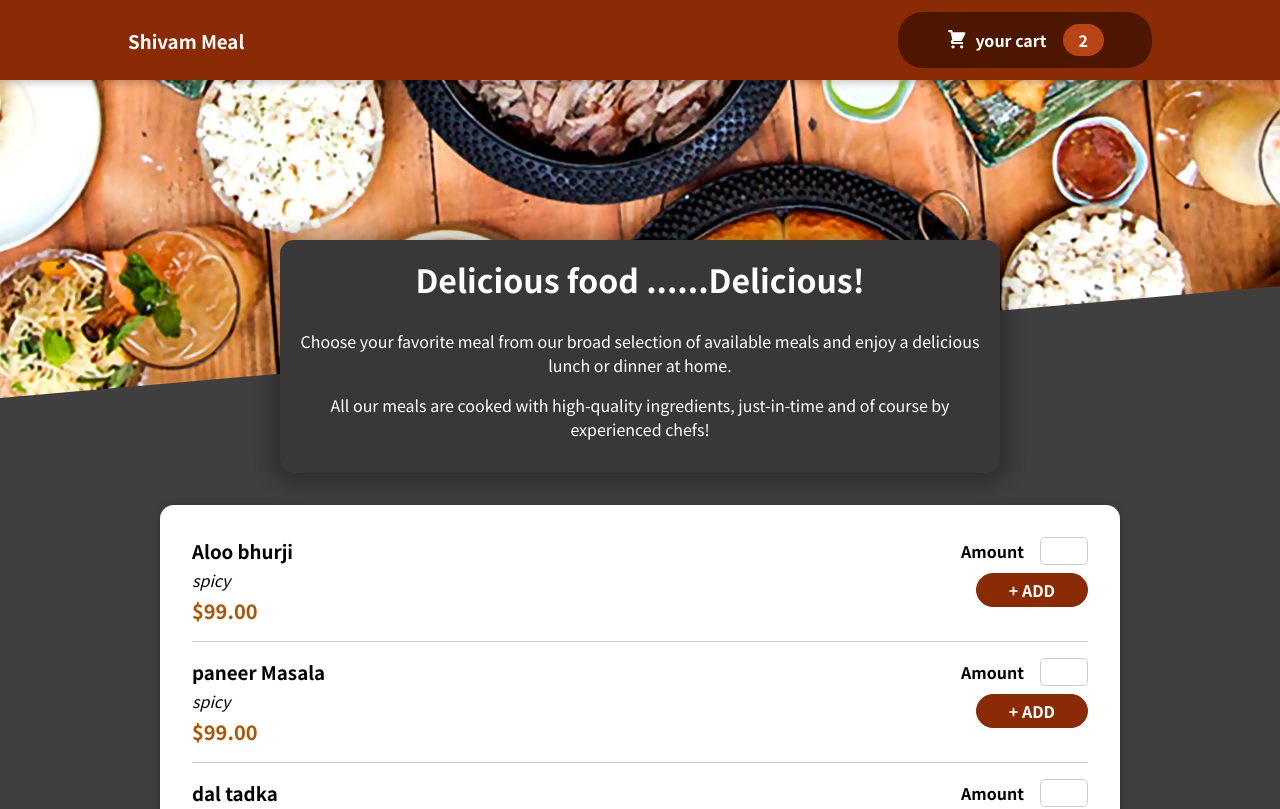
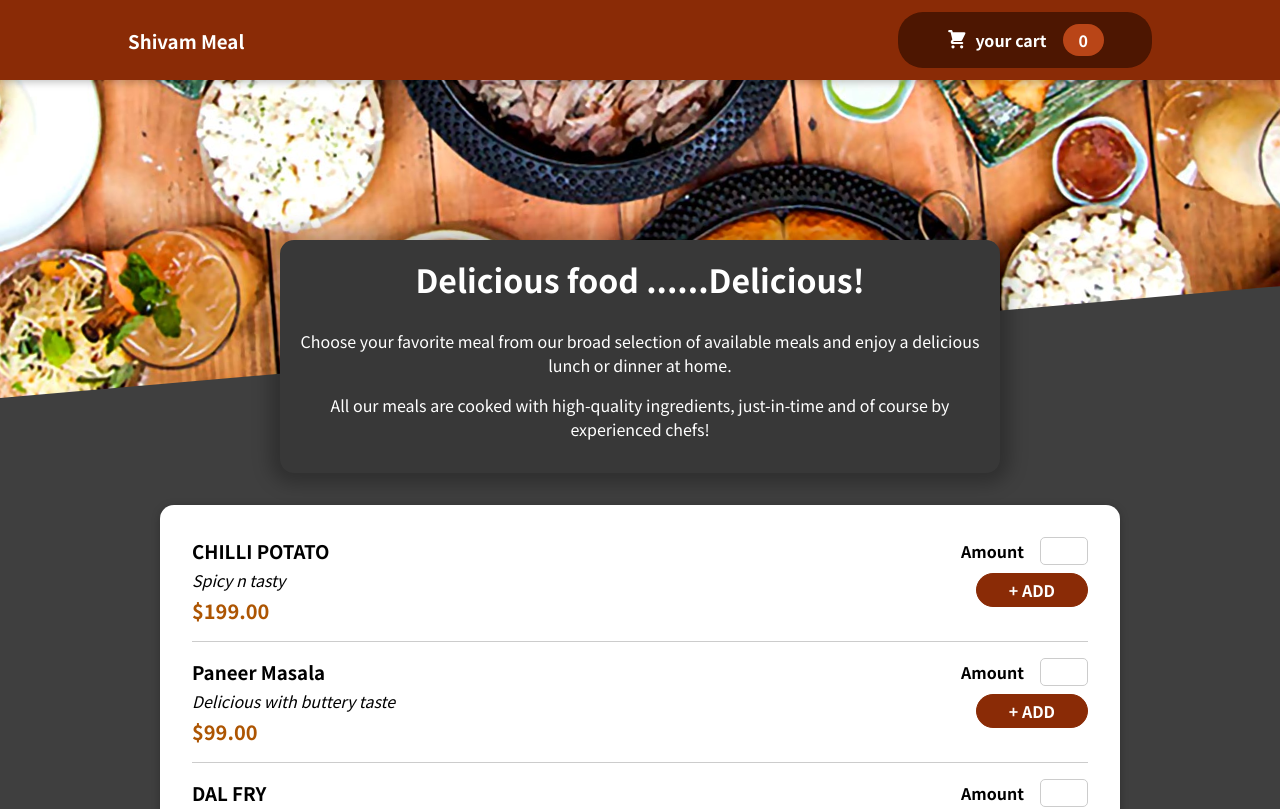
Before and after one commit to shivam5676/foodorderapp, a React (Create React App) app: page / in a window 1280 px wide. Shown: the top 809 px of the page. Built offline with nearby package versions, Linux system fonts and the light colour scheme.

Commit message:
Cart context added

```diff
--- a/src/App.js
+++ b/src/App.js
@@ -1,24 +1,24 @@
 import Header from "./Components/Layout/Header";
 import MealList from "./Components/Meals/MealList";
-import MealSummary from "./Components/Meals/MealSummary";
+
 import Cart from "./Components/Cart/Cart";
 import { useState } from "react";
+import CartProvider from "./store/CartProvider";
 
 function App() {
   const [Cartisvalid, setCartisvalid] = useState(false);
   const CallCart = () => {
     setCartisvalid(true);
-
   };
   const closeCartHandler = () => {
     setCartisvalid(false);
   };
   return (
-    <div>
+    <CartProvider>
       {Cartisvalid ? <Cart onClose={closeCartHandler}></Cart> : ""}
       <Header onCartShow={CallCart}></Header>
       <MealList></MealList>
-    </div>
+    </CartProvider>
   );
 }
 
--- a/src/Components/Layout/HeaderCartButton.js
+++ b/src/Components/Layout/HeaderCartButton.js
@@ -1,13 +1,19 @@
+import { useContext } from "react";
 import CartIcon from "../Cart/CartIcon";
 import classes from "../Layout/HeaderCartButton.module.css"
+import CartContext from "../../store/CartContext";
 const HeaderCartButton = (props) => {
+  const cartCtx=useContext(CartContext);
+  const numberofCartItems=cartCtx.food.reduce((currentnumber,item0)=>{
+    return currentnumber+food.amount
+  },0)
   return (
     <button className={classes.button} onClick={props.onClick}>
       <span className={classes.icon}>
         <CartIcon/>
       </span>
       <span >your cart</span>
-      <span className={classes.badge}>2</span>
+      <span className={classes.badge}>{numberofCartItems}</span>
     </button>
   );
 };
--- a/src/Components/Meals/MealList.js
+++ b/src/Components/Meals/MealList.js
@@ -2,9 +2,21 @@ import AddMeal from "./AddMeal";
 
 const MealList = () => {
   const DummyList = [
-    { id: "1", food: "Aloo bhurji", details: "spicy", price: 99 },
-    { id: "2", food: "paneer Masala", details: "spicy", price: 99 },
-    { id: "3", food: "dal tadka", details: "spicy", price: 99 },
+    { id: "1", food: "CHILLI POTATO", details: "Spicy n tasty", price: 199 },
+    {
+      id: "2",
+      food: "Paneer Masala",
+      details: "Delicious with buttery taste",
+      price: 99,
+    },
+    { id: "3", food: "DAL FRY", details: "Spicy and Delicious", price: 109 },
+    {
+      id: "4",
+      food: "SEV ",
+      details: "Delicious with buttery taste",
+      price: 99,
+    },
+    { id: "5", food: "FRIED RICE", details: "enjoy special Rice", price: 19 },
   ];
   return <AddMeal items={DummyList}></AddMeal>;
 };
--- /dev/null
+++ b/src/store/CartContext.js
@@ -0,0 +1,8 @@
+import React from "react";
+const CartContext=React.createContext({
+  food: [],
+  TotalAmount: 0,
+  AddItem: (food) => {},
+  removeItem: (id) => {},
+});
+export default CartContext;
--- /dev/null
+++ b/src/store/CartProvider.js
@@ -0,0 +1,20 @@
+import CartContext from "./CartContext";
+
+const CartProvider = (props) => {
+  const AddItemHandler = (food) => {};
+  const RemoveItemHandler = (id) => {};
+  // cart context helper will send all the details to cartcontext using value u can see context video for value and related que video 14 in cycle assignment
+  const cartContextHelper = {
+    food: [],
+    TotalAmount: 0,
+    addItem: AddItemHandler,
+    removeItem: RemoveItemHandler,
+  };
+  return (
+    <CartContext.Provider value={cartContextHelper}>
+      {props.children}
+    </CartContext.Provider>
+  );
+};
+export default CartProvider;
+// now we can use this where we want to use prop value without long prop chain
```
